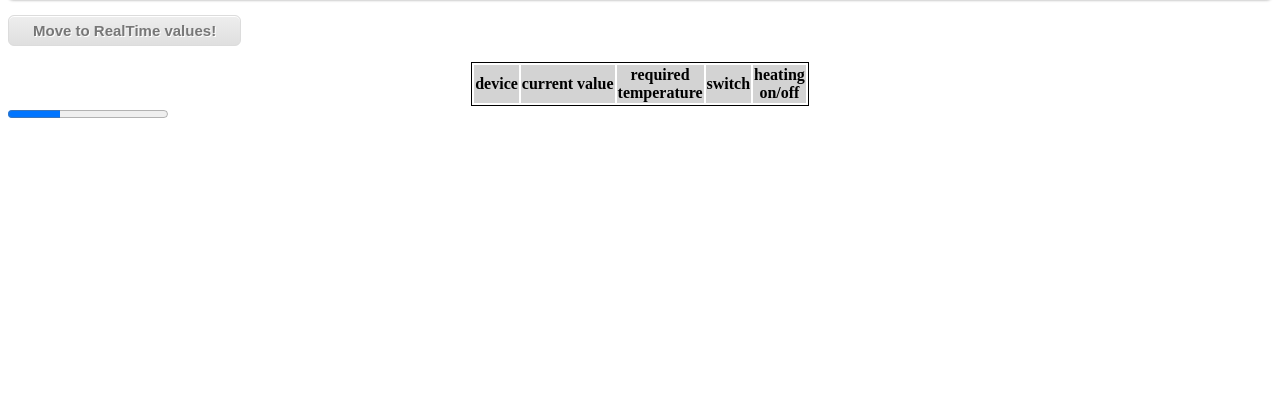
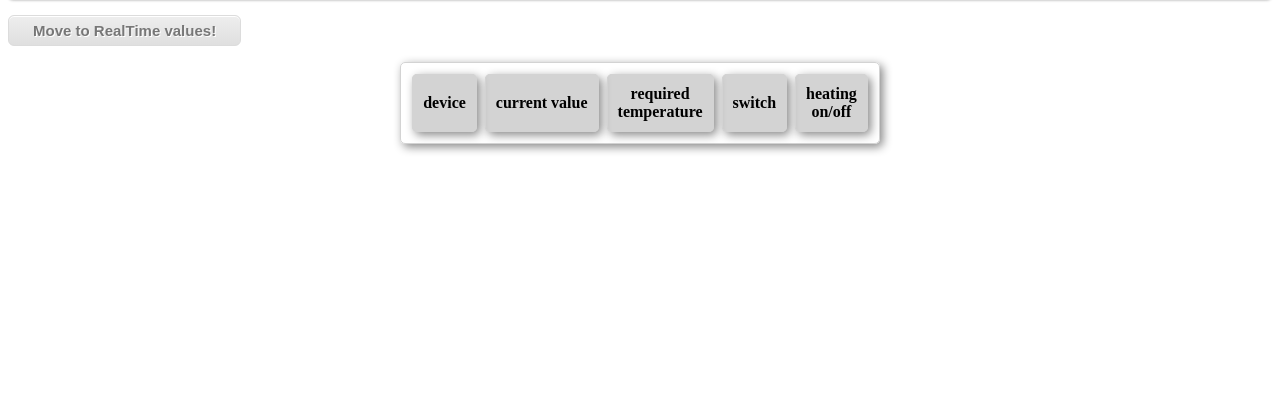
Before and after one commit to szigetigabor/home_temperature, a PHP site: page /temperature.php in a window 1280 px wide. Shown: the part 60-480 px from the top of the page. Run offline with PHP 8.4, Linux system fonts and the light colour scheme; lists and menus that the app fills with data are empty.

Commit message:
Table design.

```diff
--- a/logging/web/alias.php
+++ b/logging/web/alias.php
@@ -66,11 +66,12 @@ foreach($devices as $device)
   echo "  <tr>";
   echo "     <td>$device_name</td>";
   echo "     <td>";
+  echo "       <img src=\"\" width=\"1\" height=\"15\">";
   echo "       <form method=\"post\">";
   echo "         <input type=\"text\" name=\"$device_name\" value=\"$alias\" >";
   echo "         <input type=\"submit\" value=\"Set\">";
   echo "       </form>";
-  echo "      </td>";
+  echo "     </td>";
   echo "  </tr>";
 }
 
--- a/logging/web/style.css
+++ b/logging/web/style.css
@@ -1,8 +1,56 @@
-table,td
+/***************
+ * TABLE style *
+ ***************/
+
+table
 {
-  border:1px solid black;
+  border:1px solid lightgray;
   text-align:center;
   vertical-align:middle;
+  padding:3px;
+  border-spacing:8px;
+
+  box-shadow: 3px 3px 10px #888888;
+
+  -moz-border-radius-bottomleft:5px;
+  -webkit-border-bottom-left-radius:5px;
+  border-bottom-left-radius:5px;
+
+  -moz-border-radius-bottomright:5px;
+  -webkit-border-bottom-right-radius:5px;
+  border-bottom-right-radius:5px;
+
+  -moz-border-radius-topright:5px;
+  -webkit-border-top-right-radius:5px;
+  border-top-right-radius:5px;
+
+  -moz-border-radius-topleft:5px;
+  -webkit-border-top-left-radius:5px;
+  border-top-left-radius:5px;
+}
+
+td,th
+{
+  border:1px solid lightgray;
+  padding:10px;
+  box-shadow: 3px 3px 10px #888888;
+
+  -moz-border-radius-bottomleft:5px;
+  -webkit-border-bottom-left-radius:5px;
+  border-bottom-left-radius:5px;
+
+  -moz-border-radius-bottomright:5px;
+  -webkit-border-bottom-right-radius:5px;
+  border-bottom-right-radius:5px;
+
+  -moz-border-radius-topright:5px;
+  -webkit-border-top-right-radius:5px;
+  border-top-right-radius:5px;
+
+  -moz-border-radius-topleft:5px;
+  -webkit-border-top-left-radius:5px;
+  border-top-left-radius:5px;
+
 }
 
 thead
@@ -12,22 +60,25 @@ thead
 
 td#temperature
 {
-  border:1px solid black;
   text-align:right;
 }
 
 td#on
 {
+  border:1px solid red;
   background-color:red;
 }
 
 td#off
 {
+  border:1px solid #00FF00;
   background-color:#00FF00; /* green*/
 }
 
 
-/* MENU style */
+/**************
+ * MENU style *
+ **************/
 
 table#menu,tr#menu
 {
--- a/logging/web/temperature.php
+++ b/logging/web/temperature.php
@@ -152,7 +152,8 @@ foreach($devices as $device)
   }
   if ( $disabled == "" || substr($device_id, 0, 2) == "28" ){
       echo "  <td>";
-      echo "      <form method=\"post\">";
+  echo "       <img src=\"\" width=\"1\" height=\"15\">";
+  echo "       <form method=\"post\">";
 //      echo "      <input type=\"number\" name=\"$device_id\" min=\"16\" max=\"30\" step=\"0.1\" value=\"$alarm\" $disabled>";
       echo "      <input type=\"number\" name=\"$device_id\" min=\"16\" max=\"30\" step=\"0.1\" value=\"$alarm\" >";
       echo "      <input type=\"submit\" value=\"Set\">";
@@ -170,4 +171,3 @@ foreach($devices as $device)
 ?>
 </table>
 </center>
-<progress id="m1" value="0.33">test 1</progress>
```
